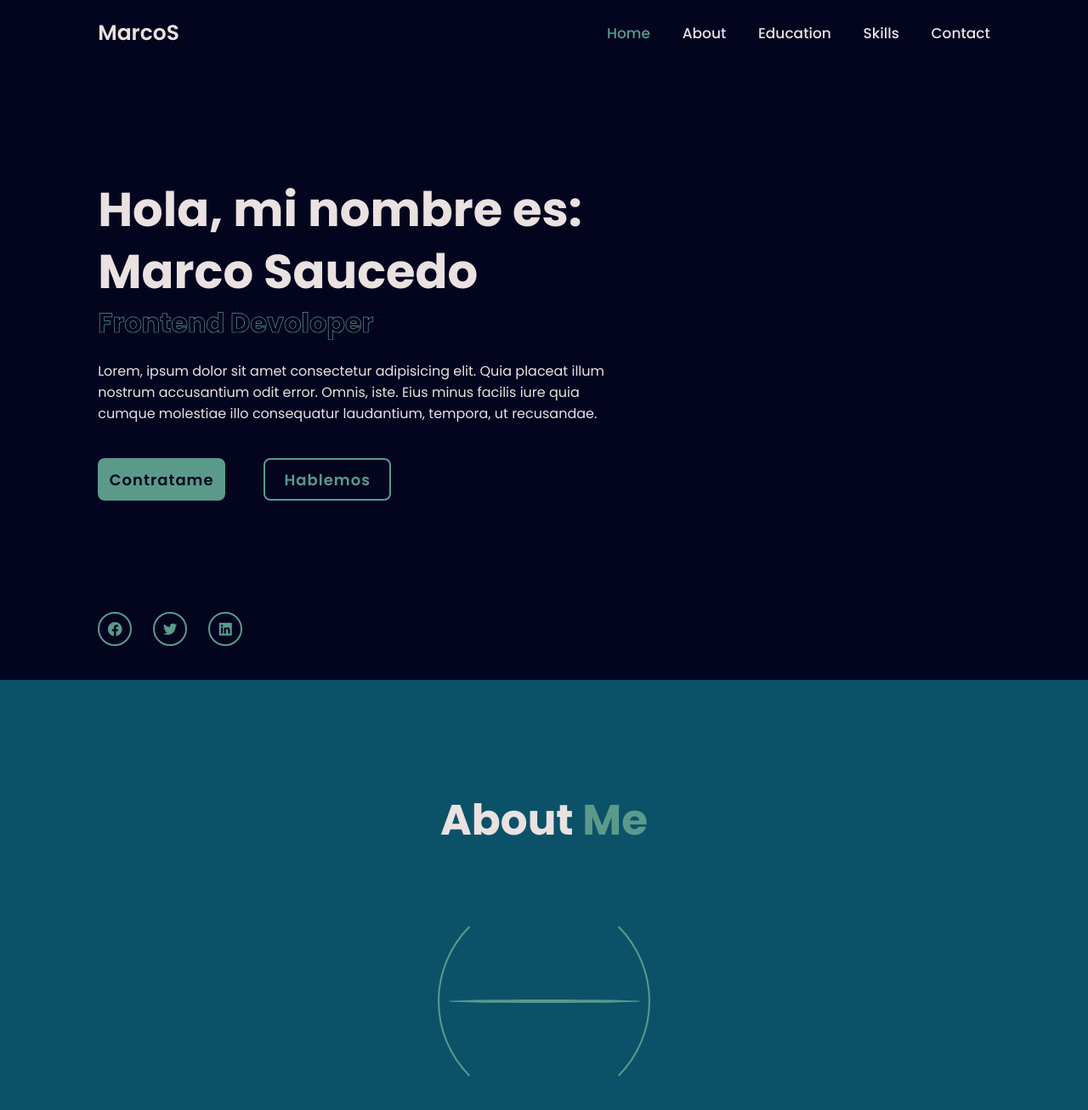
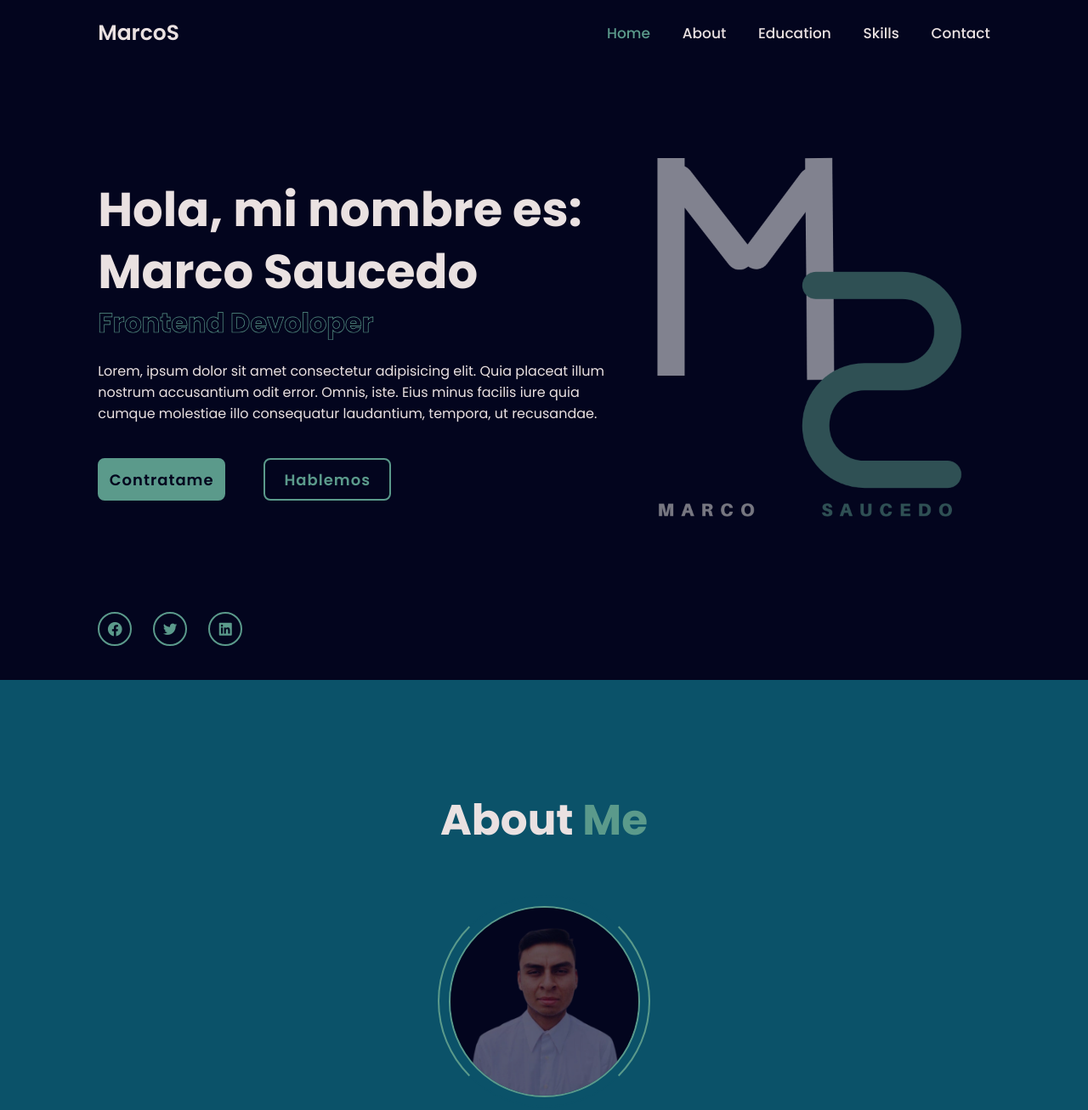
Before and after one commit to MarcoJavier24/Web_page, a plain HTML site: page index.html in a window 1280 px wide. Shown: the top 1306 px of the page at 85% size. Drawn offline with nearby package versions, Linux system fonts and the light colour scheme; the site is published under a folder, as on GitHub Pages, so addresses that start at the root find nothing.

Commit message:
Add files via upload
Web-Page with images

```diff
--- a/CSS/style.css
+++ b/CSS/style.css
@@ -77,7 +77,7 @@ section{
     display: flex;
     align-items: center;
     padding: 0 9%;
-    background: url('/images/Marco.png');
+    background: url('../images/Marco.png');
     background-size: cover;
     background-position: center;
 }
--- a/index.html
+++ b/index.html
@@ -60,7 +60,7 @@
         <h2 class="heading">About <span>Me</span></h2>
 
         <div class="about-img">
-            <img src="/images/MarcoP.png" alt="">
+            <img src="./images/MarcoP.png" alt="">
             <span class="circle-spin"></span>
         </div>
 
```
